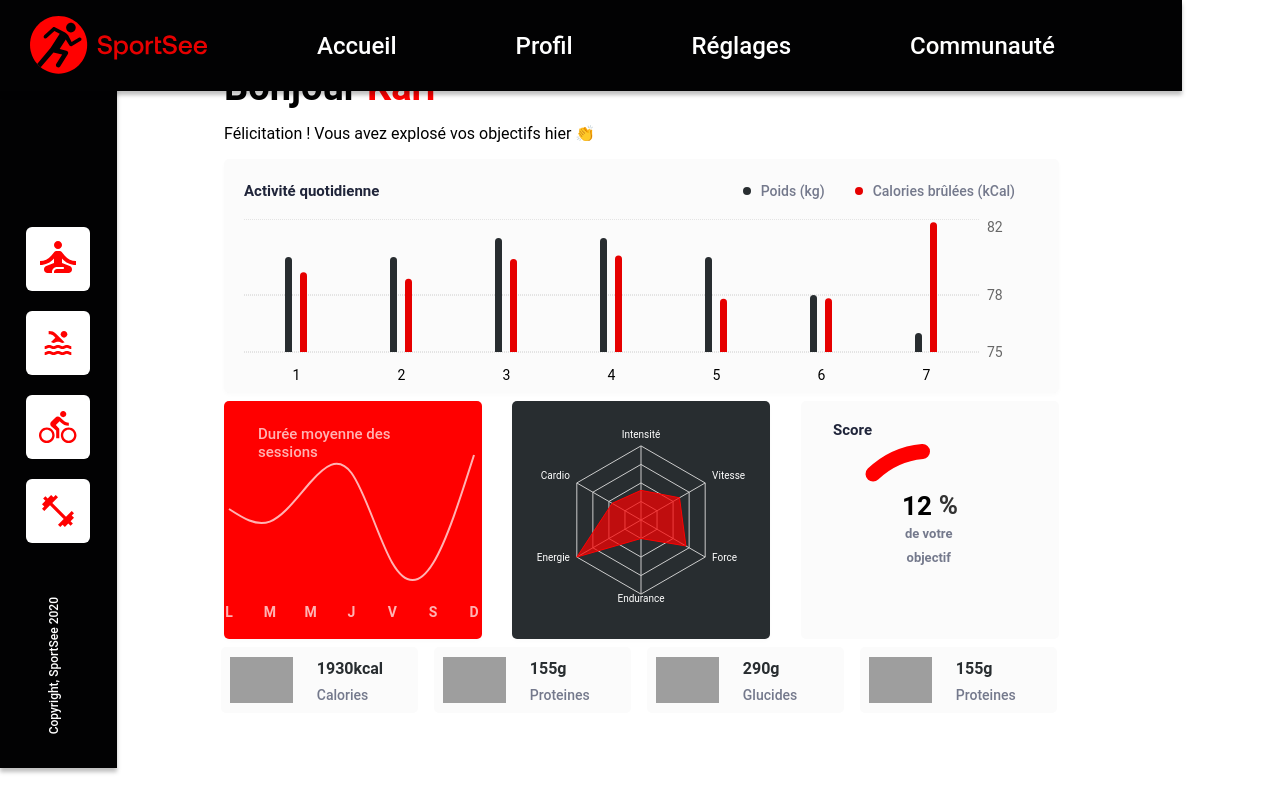
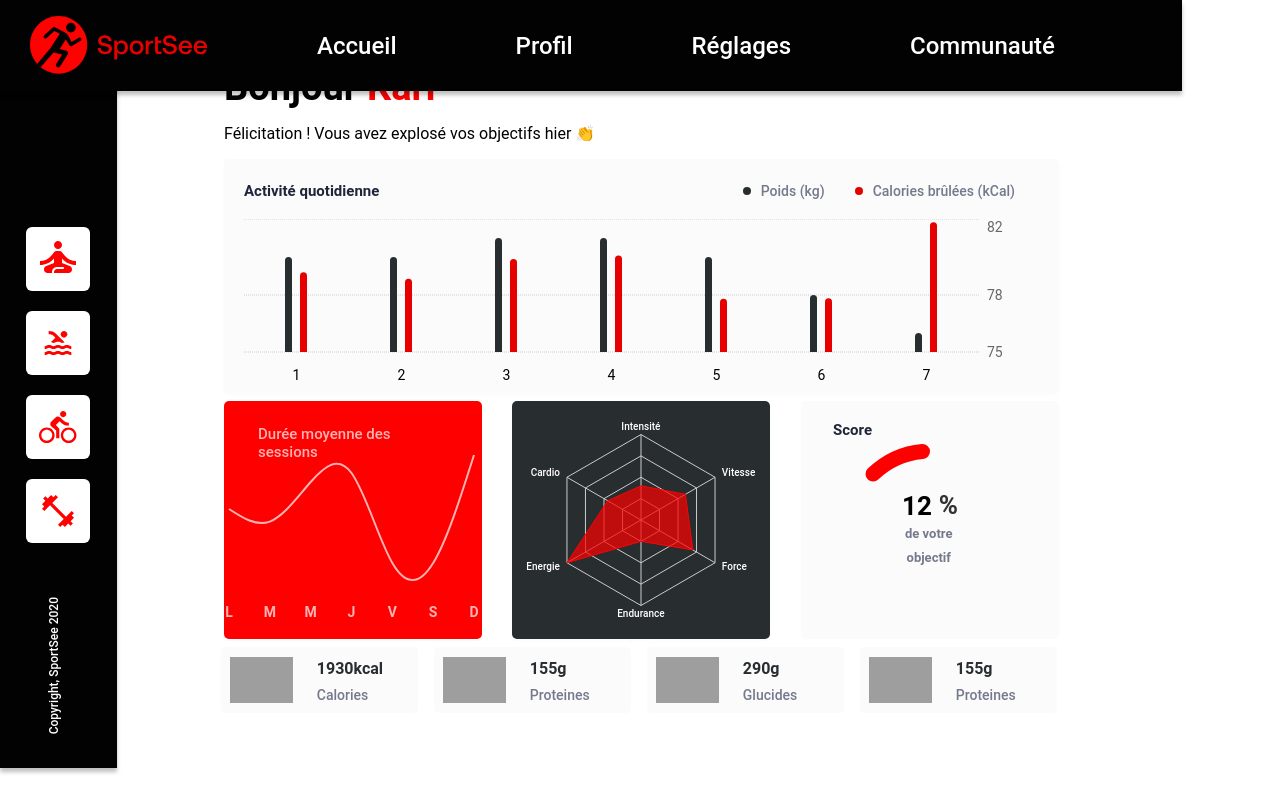
Before and after one commit to ratarby/p12_sportsee, a React (Create React App) app in the folder frontend/: page /user/12 in a window 1280 px wide. Shown: the top 812 px of the page. Built offline with nearby package versions, Linux system fonts and the light colour scheme; grey boxes are pictures that could not be loaded.

Commit message:
fixed css bug + fixed performance dimension

```diff
--- a/frontend/src/components/Performance.js
+++ b/frontend/src/components/Performance.js
@@ -11,18 +11,21 @@ export default function Performance({ userPerformance }) {
                 <RadarChart
                     cx="50%"
                     cy="50%"
-                    outerRadius="65%"
+                    outerRadius="75%"
                     width={258}
                     height={263}
                     data={userPerformance}
                 >
-                    <PolarGrid gridType='polygon' />
+                    <PolarGrid
+                        gridType='polygon'
+                        />
                     <PolarAngleAxis
-                    dataKey="kind"
-                    stroke='white'
-                    tickLine={false}
-                    axisLine={false}
-                    tick={{ fontSize: 10,  }} />
+                        dataKey="kind"
+                        stroke='white'
+                        tickLine={false}
+                        axisLine={false}
+                        tick={{ fontSize: 10 , dy:3, dx:-0.1, fontWeight: 500 }}
+                        />
                     <Radar
                         dataKey="value"
                         stroke='#FF0101'
```
